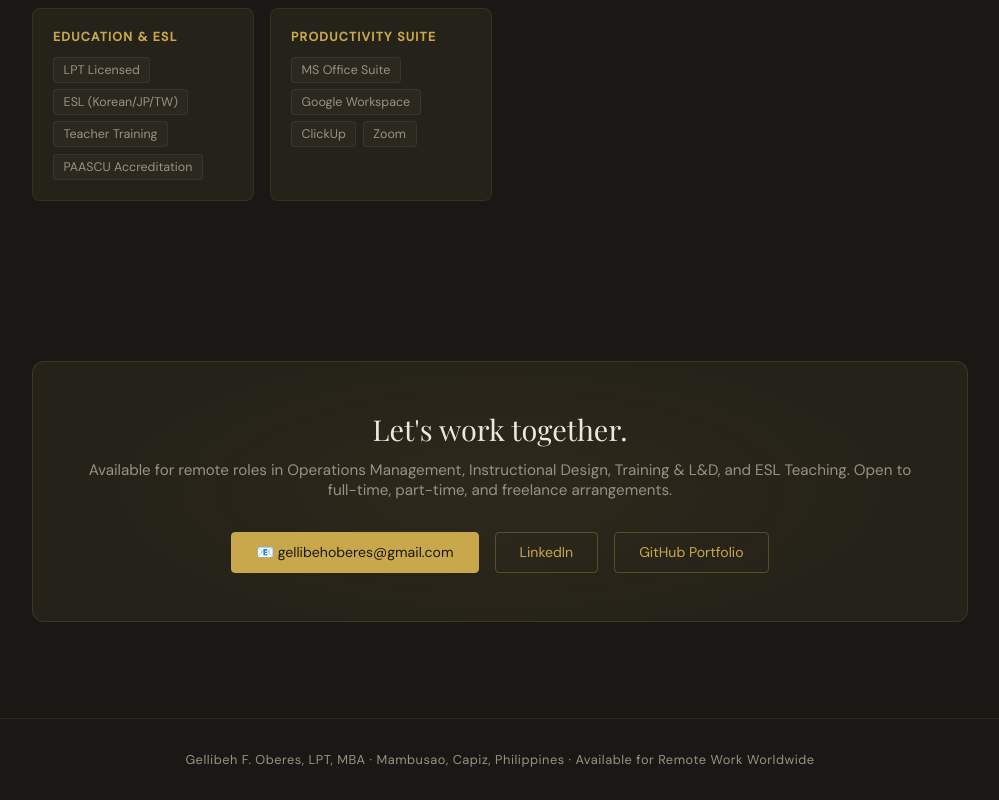
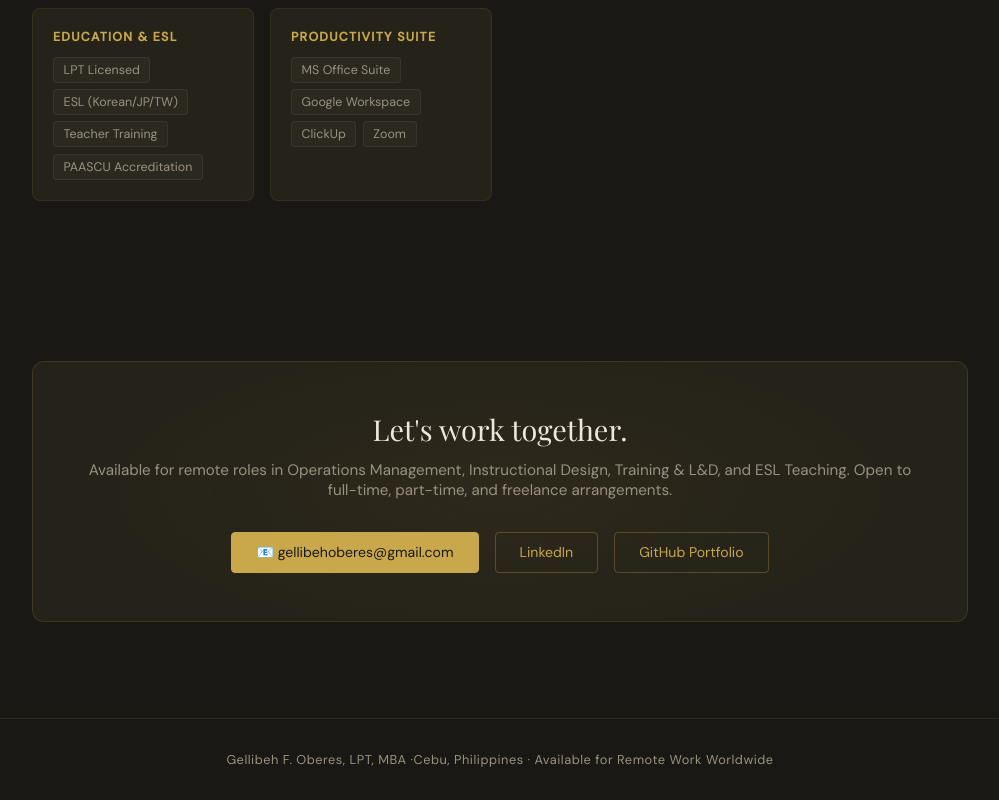
Before and after one commit to GFO2026/Gellibeh-Oberes-Portfolio, a plain HTML site: page index.html in a window 1280 px wide. Shown: the part 4607-5407 px from the top of the page, without its empty margins (140-1139 px from the left). Drawn offline with nearby package versions, Linux system fonts and the light colour scheme.

Commit message:
index.html

```diff
--- a/index.html
+++ b/index.html
@@ -404,7 +404,7 @@
 </section>
 
 <footer>
-  <p>Gellibeh F. Oberes, LPT, MBA · Mambusao, Capiz, Philippines · Available for Remote Work Worldwide</p>
+  <p>Gellibeh F. Oberes, LPT, MBA ·Cebu, Philippines · Available for Remote Work Worldwide</p>
 </footer>
 
 </body>
```
